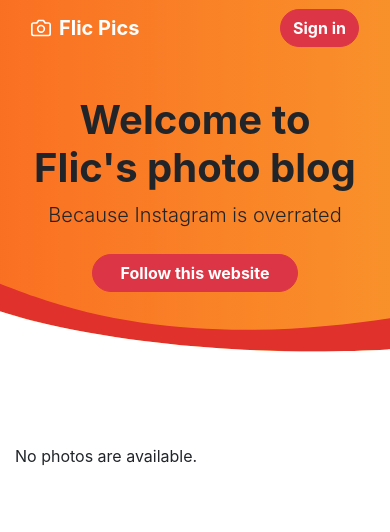
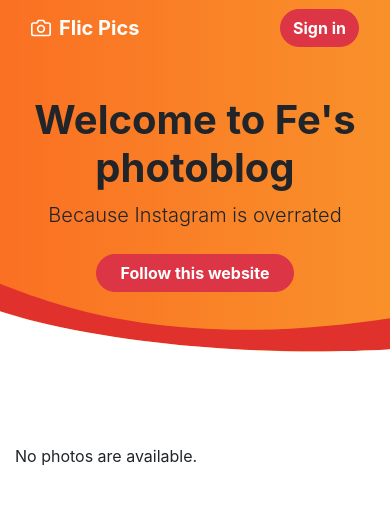
Before and after one commit to thenameisflic/pics, a Django app: page / in a window 390 px wide. Shown: the top 532 px of the page. Run offline with Django 3.2, Linux system fonts and the light colour scheme; data that the repository does not hold is empty; some libraries are stand-ins or nearby versions; some web fonts are replaced.

Commit message:
Responsivity improvements

```diff
--- a/photos/templates/photos/index.html
+++ b/photos/templates/photos/index.html
@@ -241,11 +241,11 @@
     <main role="main">
       <section class="jumbotron text-center">
         <div class="container">
-          <h1 class="jumbotron-heading font-weight-bold">Welcome to Flic's photo blog</h1>
+          <h1 class="jumbotron-heading font-weight-bold">Welcome to Fe's photoblog</h1>
           <p class="lead">Because Instagram is overrated</p>
           <p>
-            <a href="https://instagram.com/thenameisflicbot" class="btn btn-danger my-2 rounded-pill font-weight-bold">
-              &nbsp;&nbsp;&nbsp;&nbsp;Follow this website&nbsp;&nbsp;&nbsp;&nbsp;
+            <a href="https://instagram.com/thenameisflicbot" class="text-center btn btn-danger px-4 my-2 rounded-pill font-weight-bold">
+              Follow this website
             </a>
           </p>
         </div>
```
